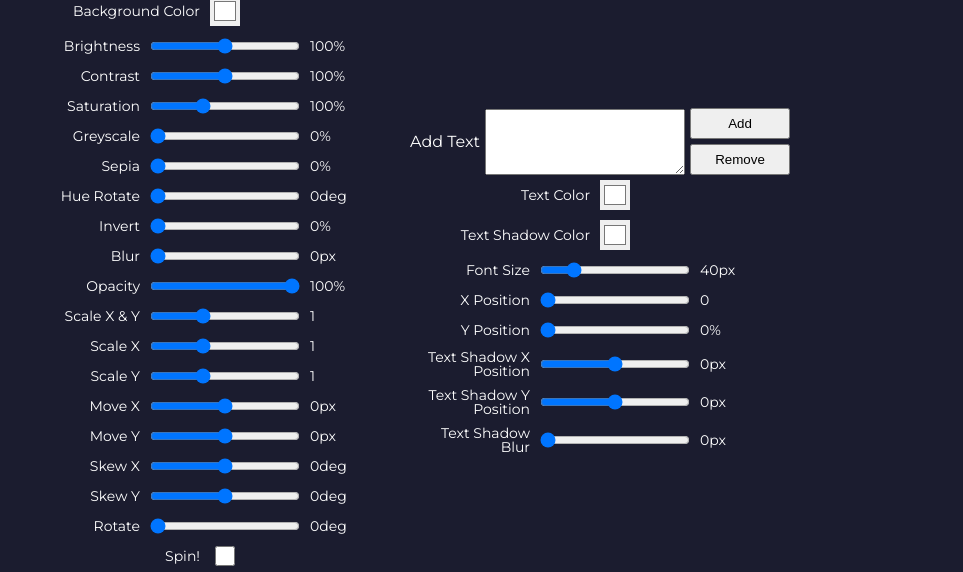
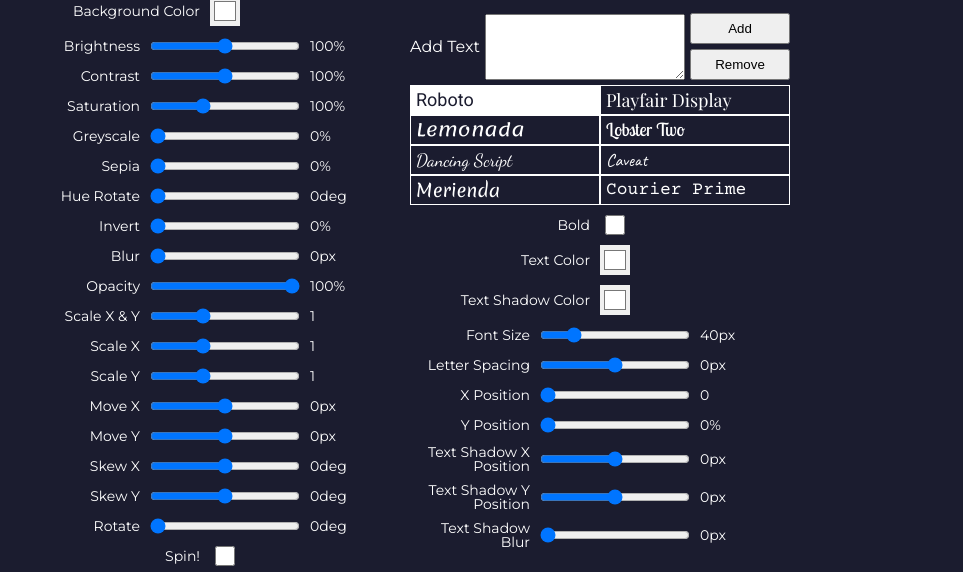
Before and after one commit to heathmcgowan/photoeditor, a website: page index.html in a window 1280 px wide. Shown: the part 791-1363 px from the top of the page, without its empty margins (0-963 px from the left). Drawn offline with nearby package versions, Linux system fonts and the light colour scheme.

Commit message:
added font options

```diff
--- a/css/main.scss
+++ b/css/main.scss
@@ -33,6 +33,9 @@ $primary-color: #fff;
     --textShadowY: 0px;
     --textShadowColor: #000000;
     --textShadowBlur: 0px;
+    --textFont: 'Roboto';
+    --textFontWeight: 400;
+    --letterSpacing: 0px;
 }
 
 
@@ -115,8 +118,11 @@ main {
     left: var(--textX);
     white-space: pre-wrap;
     color: var(--textColor);
+    font-family: var(--textFont);
+    font-weight: var(--textFontWeight);
     font-size: var(--textSize);
     text-shadow: var(--textShadowX) var(--textShadowY) var(--textShadowBlur) var(--textShadowColor);
+    letter-spacing: var(--letterSpacing);
 }
 
 .custom-text-container {
@@ -212,6 +218,29 @@ main {
     }
 }
 
+// Font selection
+#font-container {
+    font-size: 18px;
+    display: flex;
+    flex-wrap: wrap;
+    max-width: 380px;
+    margin-bottom: 10px;
+    div {
+        width: 50%;
+        padding: 5px;
+        border: 1px solid white;
+    }
+}
+
+.non-selected-font:hover {
+    background-color: rgba(255,255,255,0.2);
+}
+
+.selected-font {
+    color: #1b1c2f;
+    background-color: #FFFFFF;
+}
+
 // Modifiers
 .hidden {
     display: none;
--- a/index.html
+++ b/index.html
@@ -7,7 +7,7 @@
     <title>Photo Editor</title>
     <meta name="description" content="">
     <meta name="viewport" content="width=device-width, initial-scale=1">
-    <link href="https://fonts.googleapis.com/css?family=Montserrat:300,400,500,600,700" rel="stylesheet">
+    <link href="https://fonts.googleapis.com/css?family=Montserrat:300,400,500,600,700|Caveat:400,700|Courier+Prime:400,700|Dancing+Script:400,700|Lemonada:400,700|Lobster+Two:400,700|Merienda:400,700|Playfair+Display:400,700|Roboto:400,700&display=swap" rel="stylesheet">
     <link rel="stylesheet" href="https://use.fontawesome.com/releases/v5.8.1/css/all.css" integrity="sha384-50oBUHEmvpQ+1lW4y57PTFmhCaXp0ML5d60M1M7uH2+nqUivzIebhndOJK28anvf" crossorigin="anonymous">
     <link rel="stylesheet" href="css/reset.css">
     <link rel="stylesheet" href="css/main.css">
@@ -132,6 +132,36 @@
                         <input type="submit" onclick="removeText()" id="custom-text-remove" value="Remove">
                     </div>
                 </div>
+                <div id="font-container">
+                    <div class="font-option pointer selected-font" data-font="Roboto">
+                        <p>Roboto</p>
+                    </div>
+                    <div class="font-option pointer non-selected-font" data-font="Playfair Display">
+                        <p>Playfair Display</p>
+                    </div>
+                    <div class="font-option pointer non-selected-font" data-font="Lemonada">
+                        <p>Lemonada</p>
+                    </div>
+                    <div class="font-option pointer non-selected-font" data-font="Lobster Two">
+                        <p>Lobster Two</p>
+                    </div>
+                    <div class="font-option pointer non-selected-font" data-font="Dancing Script">
+                        <p>Dancing Script</p>
+                    </div>
+                    <div class="font-option pointer non-selected-font" data-font="Caveat">
+                        <p>Caveat</p>
+                    </div>
+                    <div class="font-option pointer non-selected-font" data-font="Merienda">
+                        <p>Merienda</p>
+                    </div>
+                    <div class="font-option pointer non-selected-font" data-font="Courier Prime">
+                        <p>Courier Prime</p>
+                    </div>
+                </div>
+                <div class="checkbox-container">
+                    <label for="bold-checkbox">Bold</label>
+                    <input type="checkbox" name="bold-checkbox" id="bold-checkbox">
+                </div>
                 <div class="color-picker-container">
                     <label for="text-shadow-color">Text Color</label>
                     <input type="color" name="text-color" value="#FFFFFF" id="text-color" class="color-pickers" data-contenttocolor="text">
@@ -144,6 +174,11 @@
                     <label for="slider-textSize">Font Size</label>
                     <input type="range" name="slider-textSize" min="1" max="200" value="40" id="slider-textSize" class="sliders" data-filter="textSize" data-suffix="px">
                     <p id="textSize-value">40px</p>
+                </div>
+                <div class="slider-container">
+                    <label for="slider-letterSpacing">Letter Spacing</label>
+                    <input type="range" name="slider-letterSpacing" min="-50" max="50" value="0" id="slider-letterSpacing" class="sliders" data-filter="letterSpacing" data-suffix="px">
+                    <p id="letterSpacing-value">0px</p>
                 </div>
                 <div class="slider-container">
                     <label for="slider-textX">X Position</label>
--- a/js/main.js
+++ b/js/main.js
@@ -4,12 +4,17 @@ const sliders = document.querySelectorAll('.sliders');
 const colorPickers = document.querySelectorAll('.color-pickers');
 const controls = document.getElementById('controls');
 const rotateCheckbox = document.getElementById('spin-checkbox');
+const boldCheckbox = document.getElementById('bold-checkbox');
 const displayedText = document.getElementById('text-overlay');
+const fontOption = document.querySelectorAll('.font-option');
 
 // Event listeners
 sliders.forEach(input => input.addEventListener('input', updateFilter));
 
 colorPickers.forEach(input => input.addEventListener('input', updateColor));
+
+fontOption.forEach(fontOption => fontOption.style.fontFamily = fontOption.dataset.font);
+fontOption.forEach(fontOption => fontOption.addEventListener('click', updateFont));
 
 loadImage();
 
@@ -42,6 +47,14 @@ rotateCheckbox.addEventListener('change', function() {
         for (var i = 0; 1 < translateSettings.length; i++) {
             translateSettings[i].style.opacity = 1;
         };
+    }
+});
+
+boldCheckbox.addEventListener('change', function() {
+    if (this.checked) {
+        document.documentElement.style.setProperty(`--textFontWeight`, 700);
+    } else {
+        document.documentElement.style.setProperty(`--textFontWeight`, 400);
     }
 });
 
@@ -80,3 +93,11 @@ function addText() {
 function removeText() {
     displayedText.innerHTML = "";
 }
+
+function updateFont() {
+    let selectedFont = this.dataset.font;
+    fontOption.forEach(fontOption => fontOption.classList.remove('selected-font'));
+    this.classList.remove('non-selected-font');
+    this.classList.add('selected-font');
+    document.documentElement.style.setProperty(`--textFont`, selectedFont);
+}
```
Also changed, not shown: css/main.css.
